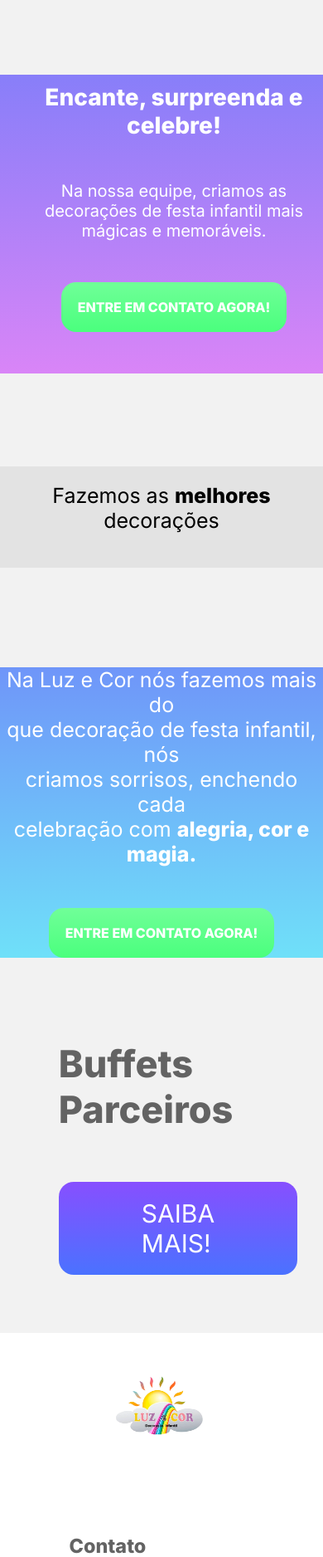
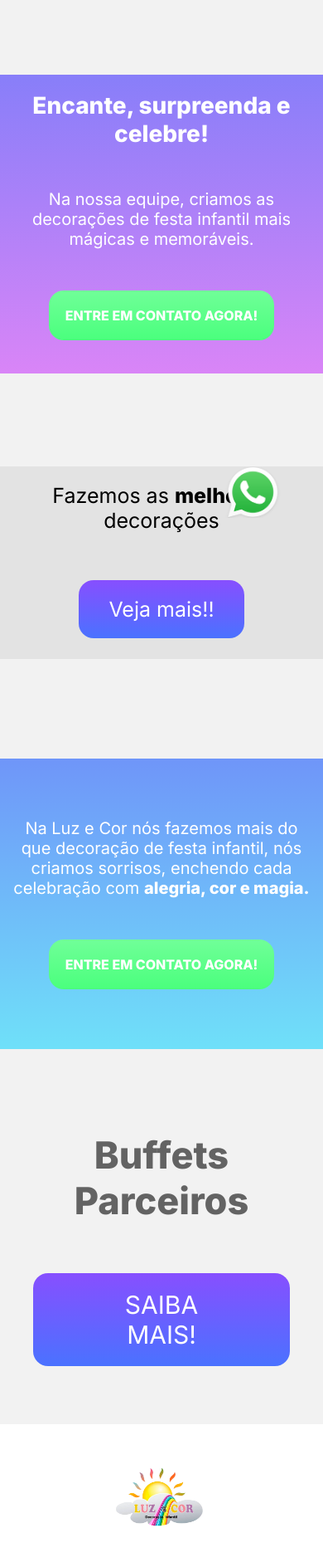
Before and after one commit to JoaoVictorBRr/LuzEcor, a PHP site: page / in a window 390 px wide. Shown: the part 180-2056 px from the top of the page at 83% size. Run offline with PHP 8.4, Linux system fonts and the light colour scheme; data that the repository does not hold is empty.

Commit message:
Ajustes na responsividade, adição de link nos botões, adição de maps e whatsapp

```diff
--- a/index.php
+++ b/index.php
@@ -32,12 +32,16 @@
     <a class="menu" href="/decoracoes.php">DECORAÇÕES</a>
     <a class="menu" href="/parceria.php">PARCERIA</a>
     <a class="menu" href="/contato.php">CONTATO</a>
-    <a href="">  <img class="logo_Whats" src="./ImagensSite-LuzeCor/Fotos/Whats.png" alt="LogoWhats" > </a>
+    <a href="https://wa.me/5519996017447?text=Olá,%20gostaria%20de%20uma%20festa!!">  <img class="logo_Whats" src="./ImagensSite-LuzeCor/Fotos/Whats.png" alt="LogoWhats" > </a>
 </header>
+
+<div class="botao_whatsapp">
+        <a href="https://wa.me/5519996017447?text=Olá,%20gostaria%20de%20uma%20festa!!"><img src="./ImagensSite-LuzeCor/WhatsApp-Logo.png" alt="WhatsApp Logo"></a>
+</div>
 
 <section class="banner_01">
     <div class="main_content_banner_01">
-        <div>
+        <div class="criancaBalao_div">
             <img class="criancaBalao" src="./ImagensSite-LuzeCor/Fotos/Criança3_Nuvem.png" alt="Criança3_Nuvem">
         </div>
         <div class="texto_banner_01">
@@ -47,7 +51,7 @@
             <p>decorações de festa infantil mais</p>
             <p> mágicas e memoráveis.</p>
             </div>
-            <a class="button_contact" href=""><strong>ENTRE EM CONTATO AGORA!</strong></a>
+            <a class="button_contact" href="/contato.php"><strong>ENTRE EM CONTATO AGORA!</strong></a>
         </div>
     </div>
 </section>
@@ -81,6 +85,7 @@
               <?php endforeach;?>
 
              </div>
+             <a class="button_veja-mais" href="decoracoes.php"><p>Veja mais!! </p></a>
     </div>
 
     <div>
@@ -101,7 +106,7 @@
         <p>celebração com <strong>alegria, cor e magia.</strong></p>
         </div>
 
-        <a class="button_contact" href=""><strong>ENTRE EM CONTATO AGORA!</strong></a>
+        <a class="button_contact" href="/contato.php"><strong>ENTRE EM CONTATO AGORA!</strong></a>
     </div>
 </section>
 
@@ -125,7 +130,7 @@
                 <img class="imgParceria" src="<?php echo "./ImagensSite-LuzeCor/Fotos/Buffet/" . $parceiro->getFilePath()?>" alt="<?php $parceiro->getFilePath()?>">
             <?php endforeach;?>
         </div>
-        <a class="saibaMais" href="">SAIBA MAIS!</a>
+        <a class="saibaMais" href="parceria.php">SAIBA MAIS!</a>
     </div>
     <img class="criancaMenino" src="./ImagensSite-LuzeCor/Fotos/Criança5_Nuvem.png" alt="">
 
@@ -135,19 +140,19 @@
 
 <footer>
 
-<a href="">  <img class="Logo_footer"   src="./ImagensSite-LuzeCor/Luz e cor.png" alt="Logo"> </a>
+<a href="./index.php">  <img class="Logo_footer"   src="./ImagensSite-LuzeCor/Luz e cor.png" alt="Logo"> </a>
 <div class="contato_footer">
 <h3>Contato</h3>
 <div class="contato_footer_numero">
-<a href="">  <img class="iconWhats_footer" src="./ImagensSite-LuzeCor/Fotos/Whats.png" alt="LogoWhats" > </a>
+<a href="https://wa.me/5519996017447?text=Olá,%20gostaria%20de%20uma%20festa!!">  <img class="iconWhats_footer" src="./ImagensSite-LuzeCor/Fotos/Whats.png" alt="LogoWhats" > </a>
 <p><strong>(19) 99601-7447</strong></p>
 </div>
 </div>
 <div class="redes_footer">
     <h3>Redes sociais</h3>
     <div class="redes_footer_icons">
-    <a href=""> <img class="iconFacebook_footer" src="./ImagensSite-LuzeCor/Fotos/FAce.png" alt=""></a>
-    <a href=""> <img class="iconInstagram_footer" src="./ImagensSite-LuzeCor/Fotos/Insta.png" alt=""></a>
+    <a href="https://www.facebook.com/luzecorfestas"> <img class="iconFacebook_footer" src="./ImagensSite-LuzeCor/Fotos/FAce.png" alt=""></a>
+    <a href="https://www.instagram.com/luz_e_cor_festas/"> <img class="iconInstagram_footer" src="./ImagensSite-LuzeCor/Fotos/Insta.png" alt=""></a>
     </div>
 </div>
 </footer>
--- a/styles/pags/index.css
+++ b/styles/pags/index.css
@@ -58,10 +58,12 @@
     justify-content: center;
     background-color: #E3E3E3;
     gap: 50px;
+
 }
+
 .banner_02 div p{
     margin-top: 20px;
-    margin-bottom: 10px;
+    margin-bottom: 25px;
     text-align: center;
     font-size: 25px;
     font-family: Inter;
@@ -70,7 +72,7 @@
 
 .criancaMenina{
     position: absolute;
-    top: 33rem;
+    top: 40rem;
     width: 250px;
 }
 
@@ -151,6 +153,9 @@
     display: flex;
     gap: 20px;
 }
+.content_parceiros h2{
+    text-align: center;
+}
 .imgParceria{
     width:250px;
     height: 250px;
@@ -162,6 +167,7 @@
 .saibaMais{
     padding: 20px 100px 20px 100px;
     text-decoration: none;
+    text-align: center;
     color: white;
     border-radius: 18px;
     background: linear-gradient(180deg, #874FFF 0%, #4A72FF 100%);
@@ -169,6 +175,33 @@
 }
 .saibaMais:hover{
     transform: scale(1.1);
+}
+.button_veja-mais{
+    text-decoration: none;
+    color: white;
+    font-family: Inter;
+
+}
+
+.button_veja-mais p{
+    background: linear-gradient(180deg, #874FFF 0%, #4A72FF 100%);
+    margin: 0 auto;
+    width: 200px;
+    padding: 20px 0px 20px 0px;
+    border-radius: 18px;
+    transition: 0.5s;
+}
+.button_veja-mais P:hover{
+    transform: scale(1.1);
+}
+.botao_whatsapp a img{
+    width: 110px;
+    position: fixed;
+    right: 0;
+    bottom: 0;
+    margin-right: 30px;
+    margin-bottom: 40px;
+    z-index: 999
 }
 @media screen and (max-width: 1471px){
     .criancaMenino{
@@ -207,6 +240,10 @@
 
 }
 @media screen and (max-width: 1275px){
+
+    .content_parceiros{
+        margin-left: 0px;
+    }
 
     .main_content_banner_01{
         justify-content: space-between;
@@ -257,11 +294,18 @@
     justify-content: center;
    }
 
+
+
    .content_parceiros div{
     display: flex;
     flex-wrap: wrap;
     align-items: center;
     justify-content: center;
+
+   }
+   .content_parceiros div h2{
+     text-align: center;
+
    }
    .criancaMenino{
         display: none;
@@ -277,7 +321,6 @@
     .criancaBalao{
         width: 450px;
         top: 100px;
-
     }
     .criancaApontandoCima{
         width: 400px;
@@ -292,22 +335,27 @@
 @media screen and (max-width: 871px){
 
     .criancaBalao{
+
+    display: none;
+
+    }
+    .criancaBalao_div{
         display: none;
-
     }
     .criancaApontandoCima{
         display: none;
     }
     .main_content_banner_01{
         justify-content: center;
-        gap: 0;
+
 
 
     }
     .texto_banner_01{
        align-items: center;
        justify-content: center;
-        margin-left: 80px;
+       margin: 0;
+       margin-top: 20px;
     }
 
     .texto_banner_01 div p{
@@ -345,6 +393,11 @@
 
     }
 }
+@media screen and (max-width: 424px){
+    .texto_banner_03 div p{
+        font-size: 20px;
+    }
+}
 @media screen and (max-width: 418px){
     .texto_banner_01 div{
         width: 315px;
@@ -366,6 +419,9 @@
         width: 270px;
 
     }
+    .texto_banner_03 div p{
+        font-size: 18px;
+    }
     .texto_banner_01 h2{
         font-size: 20px;
     }
```
Also changed, not shown: contato.php (+11 -7 lines), decoracoes.php (+13 -7 lines), parceria.php (+12 -6 lines), styles/pags/contato.css (+10 -0 lines), styles/pags/decoracoes.css (+51 -7 lines), styles/pags/parceria.css (+9 -0 lines), ImagensSite-LuzeCor/WhatsApp-Logo.png (added), ImagensSite-LuzeCor/WhatsApp_Logo.png (added).
